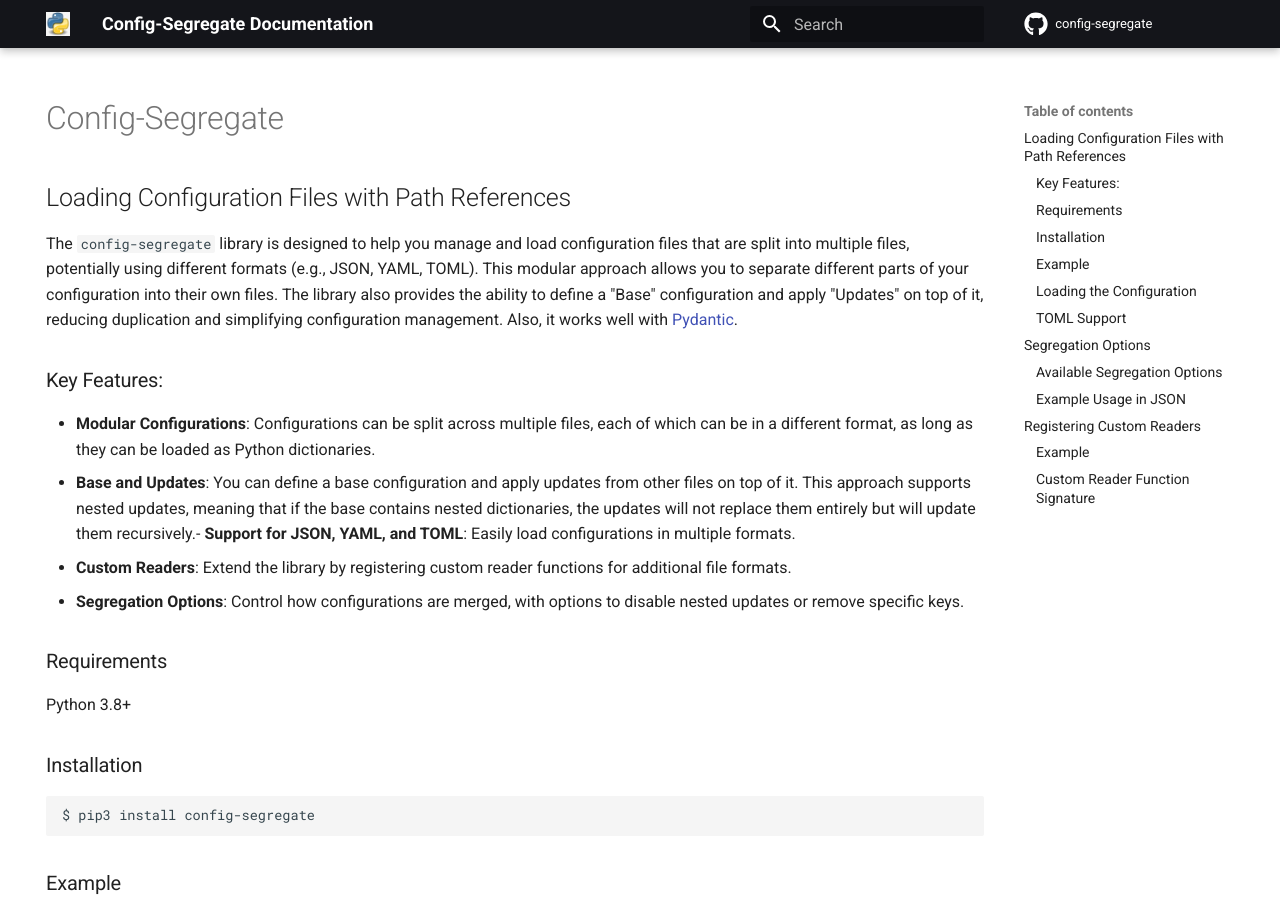
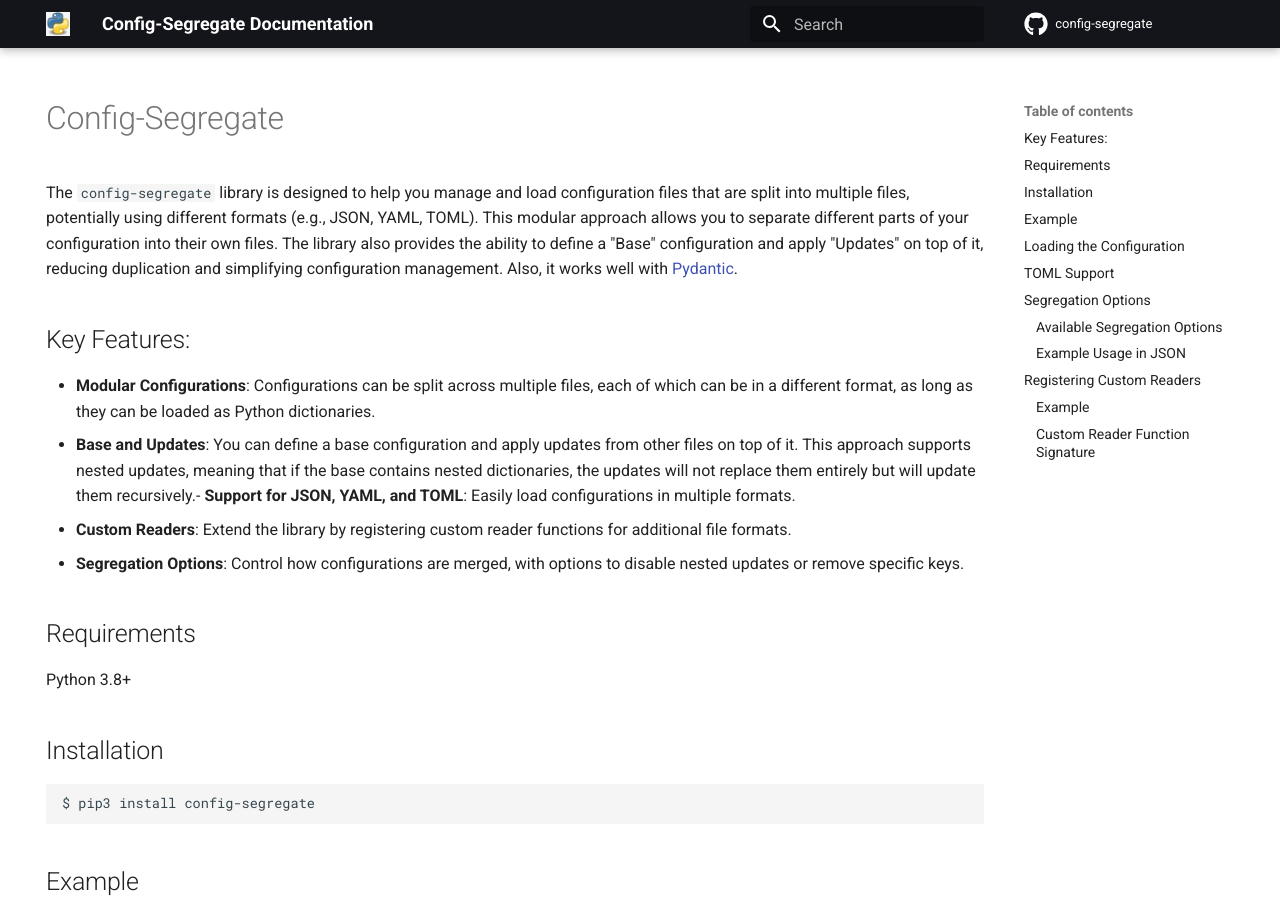
Before and after one commit to ross-tsenov/config-segregate, an MkDocs documentation site: the page built from docs/index.md, in a window 1280 px wide and 900 px high. Built offline with MkDocs 1.6.1 and Material for MkDocs 9.7.7, drawn with Linux system fonts in a browser that asks for light colours; comment, search, counter and statistics services are not loaded.

Commit message:
Fix titles for docs

````diff
--- a/docs/index.md
+++ b/docs/index.md
@@ -5,28 +5,26 @@
 
 # Config-Segregate
 
-## Loading Configuration Files with Path References
-
 The `config-segregate` library is designed to help you manage and load configuration files that are split into multiple files, potentially using different formats (e.g., JSON, YAML, TOML). This modular approach allows you to separate different parts of your configuration into their own files. The library also provides the ability to define a "Base" configuration and apply "Updates" on top of it, reducing duplication and simplifying configuration management. Also, it works well with [Pydantic](https://pypi.org/project/pydantic/).
 
-### Key Features:
+## Key Features:
 
 - **Modular Configurations**: Configurations can be split across multiple files, each of which can be in a different format, as long as they can be loaded as Python dictionaries.
 - **Base and Updates**: You can define a base configuration and apply updates from other files on top of it. This approach supports nested updates, meaning that if the base contains nested dictionaries, the updates will not replace them entirely but will update them recursively.- **Support for JSON, YAML, and TOML**: Easily load configurations in multiple formats.
 - **Custom Readers**: Extend the library by registering custom reader functions for additional file formats.
 - **Segregation Options**: Control how configurations are merged, with options to disable nested updates or remove specific keys.
 
-### Requirements
+## Requirements
 
 Python 3.8+
 
-### Installation
+## Installation
 
 ```shell
 $ pip3 install config-segregate
 ```
 
-### Example
+## Example
 
 Suppose you have a configuration file `main_config.json` that references another file `base_config.json` and also includes settings from `settings.json`:
 
@@ -46,7 +44,7 @@
 
 You can mix and match file formats (e.g., the base file can be JSON, while the settings file can be YAML) as long as they can be loaded as Python dictionaries.
 
-### Loading the Configuration
+## Loading the Configuration
 
 To load and resolve any references within your configuration file, use the `load_config` function:
 
@@ -63,7 +61,7 @@
 - Apply updates from the file on top of the base configuration specified in the `__base__` key.
 - Return the final merged configuration as a Python dictionary.
 
-### TOML Support
+## TOML Support
 
 If you need to work with TOML files, you can optionally install the `toml` library by using the `toml` extra:
 
````
